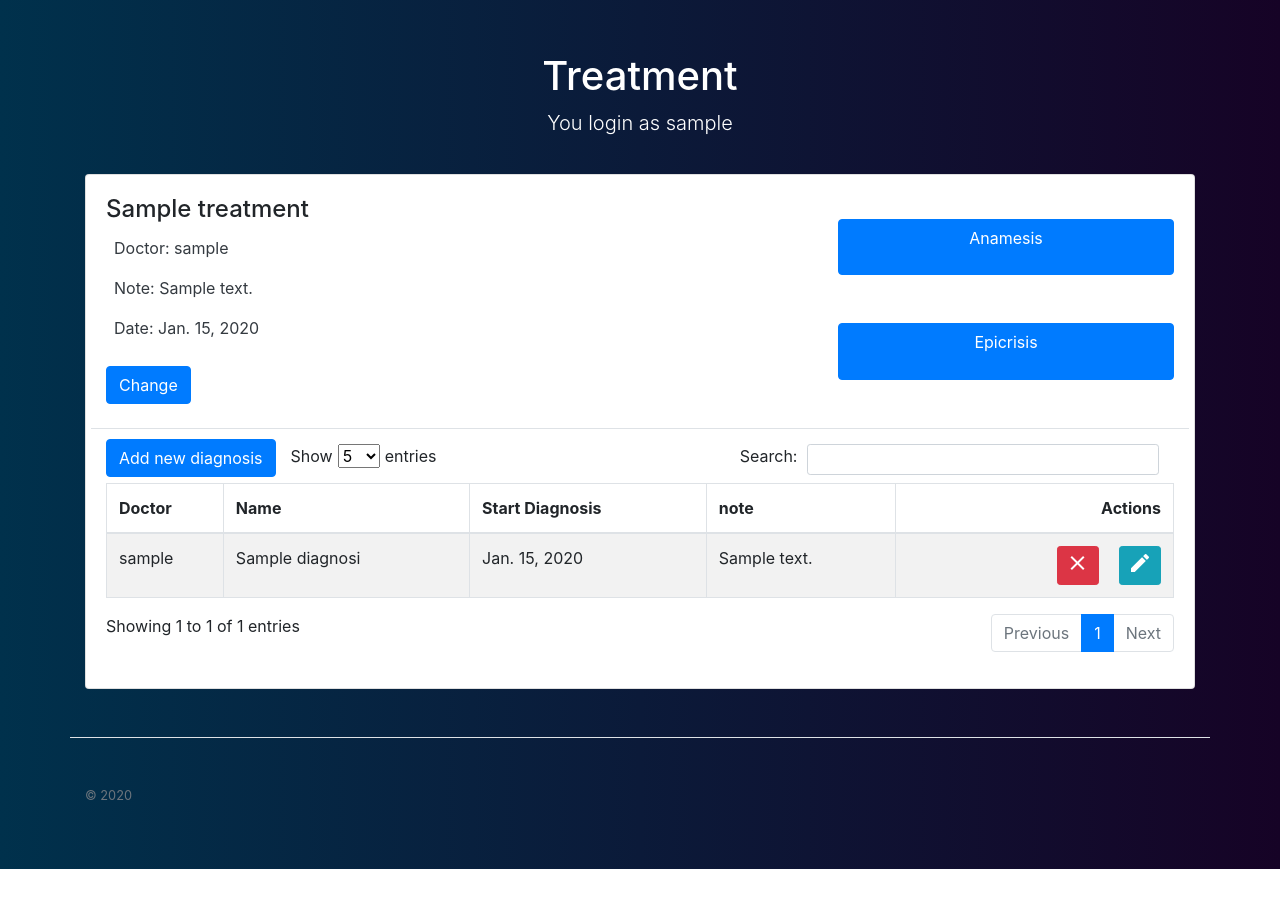
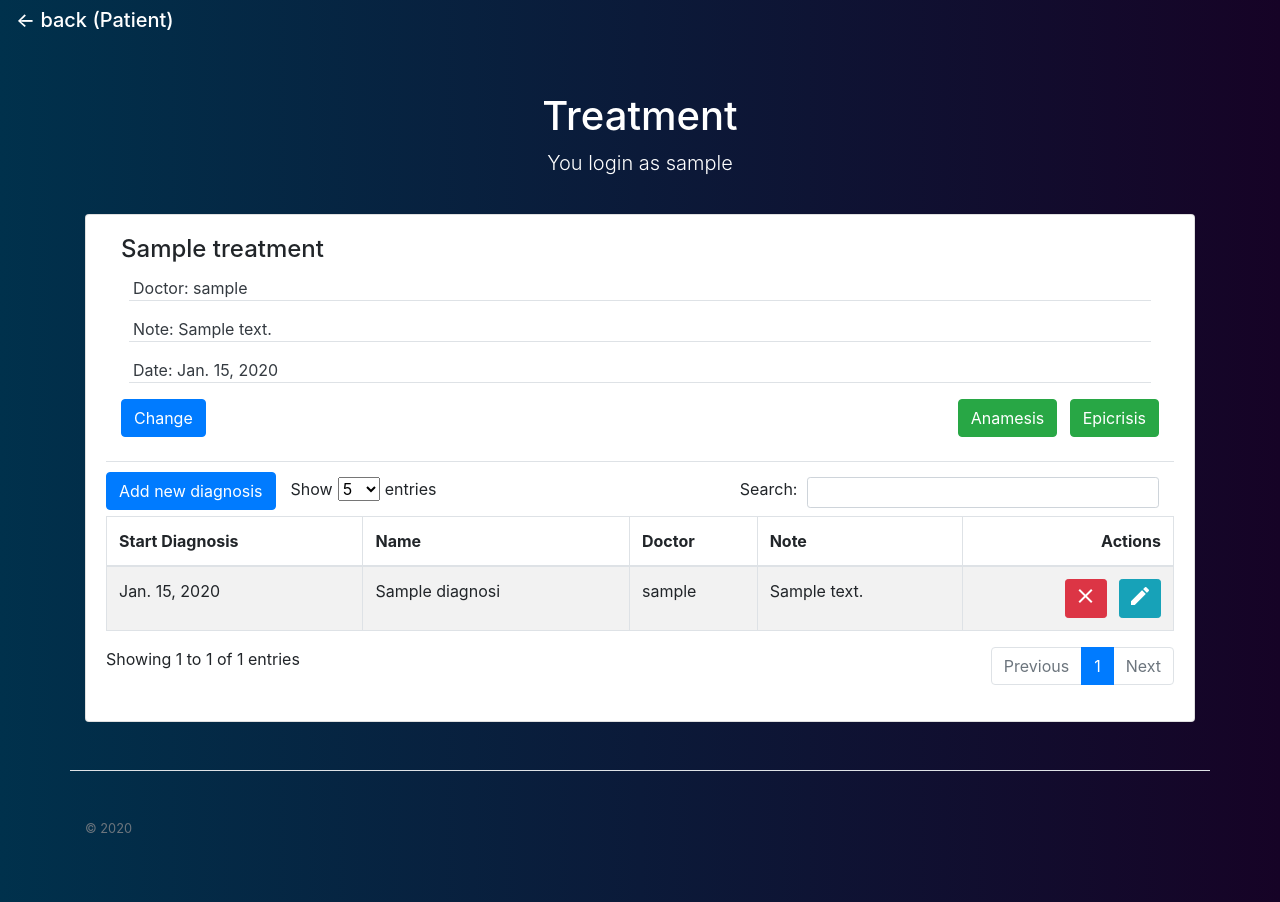
Before and after one commit to VLco/PsichoDiagnosis, a Django app: a page that uses core/templates/core/view_treatment.html in a window 1280 px wide. Shown: the part 56-958 px from the top of the page. Before the commit the page ends 925 px from the top, so only its background shows below. Run offline with Django 3.2, Linux system fonts and the light colour scheme; tables that the repository leaves empty hold one stand-in row (values such as "Sample post"); some libraries are stand-ins or nearby versions.

Commit message:
Исправление страниц пациента

```diff
--- a/core/forms.py
+++ b/core/forms.py
@@ -274,10 +274,10 @@ class uDoctorSymptomForm(forms.Form):
     uqnote.widget.attrs.update({'class': 'form-control'})
 
 class formTreatment(forms.Form):
+    date = forms.DateField(initial=date.today())
+    name = forms.CharField()
     doctor = forms.ModelChoiceField(queryset=Doctor.objects.all(), to_field_name="login")
-    name = forms.CharField(required="")
     note = forms.CharField(required="")
-    date = forms.DateField(required=False)
 
     doctor.widget.attrs.update({'class': 'form-control'})
     name.widget.attrs.update({'class': 'form-control'})
@@ -285,15 +285,15 @@ class formTreatment(forms.Form):
     date.widget.attrs.update({'class': 'form-control'})
 
 class formDiagnosis(forms.Form):
-    doctor = forms.ModelChoiceField(queryset=Doctor.objects.all(), to_field_name="login")
-    name = forms.CharField(required="")
-    note = forms.CharField(required="")
-    start_diagnosis = forms.DateField(required=False)
+    di_start_diagnosis = forms.DateField(initial=date.today(),  label="Start Diagnosis")
+    di_name = forms.CharField(label="Name")
+    di_doctor = forms.ModelChoiceField(queryset=Doctor.objects.all(), to_field_name="login", label="Doctor")
+    di_note = forms.CharField(required="", label="Note")
 
-    doctor.widget.attrs.update({'class': 'form-control'})
-    name.widget.attrs.update({'class': 'form-control'})
-    note.widget.attrs.update({'class': 'form-control'})
-    start_diagnosis.widget.attrs.update({'class': 'form-control'})
+    di_doctor.widget.attrs.update({'class': 'form-control'})
+    di_name.widget.attrs.update({'class': 'form-control'})
+    di_note.widget.attrs.update({'class': 'form-control'})
+    di_start_diagnosis.widget.attrs.update({'class': 'form-control'})
 
 class formForm(forms.Form):
     name = forms.CharField()
@@ -305,18 +305,17 @@ class formForm(forms.Form):
     dateForm.widget.attrs.update({'class': 'form-control'})
 
 class formAnamesis(forms.Form):
-    diagnos = forms.ModelChoiceField(Diagnos.objects.all(), to_field_name="Name", required=True)
-
+    diagnos = forms.ModelChoiceField(Diagnos.objects.all(), required=True)
     diagnos.widget.attrs.update({'class': 'form-control'})
 
 
 class formEpicrisis(forms.Form):
-    referral = forms.CharField()
-    therapy = forms.CharField()
-    disability = forms.CharField()
+    referral = forms.CharField(required=False)
+    therapy = forms.CharField(required=False)
+    disability = forms.CharField(required=False)
     hospitalization = forms.DateField(required=False)
-    hospitalDischarge = forms.DateField(required=True, initial=date.today())
-    is_over = forms.BooleanField(label="Is over")
+    hospitalDischarge = forms.DateField(required=False, initial=date.today())
+    is_over = forms.BooleanField(label="Is over", required=False)
 
     referral.widget.attrs.update({'class': 'form-control'})
     therapy.widget.attrs.update({'class': 'form-control'})
--- a/core/templates/core/view_form.html
+++ b/core/templates/core/view_form.html
@@ -2,7 +2,9 @@
 {% block title %}Questionary{% endblock %}
 
 {% block content %}
-<div class="d-flex justify-content-center mt-3">
+<a type="button" rel="tooltip" href="{% url 'view_diagnosis' patient.id user.login treatment.id diagnosis.id %}" class="ml-3 mt-2 h5 text-white" data-original-title="" title="">&#8592; back (Diagnosis)</a>
+
+<div class="d-flex justify-content-center mt-1">
     <div class="col-md-7 mb-1 mt-1 text-white text-center ">
         <div class="container">
             <h1 class="jumbotron-heading">Questionary</h1>
@@ -97,7 +99,7 @@
         $('#id_idSymRow').hide();
         $('#id_idSymId').hide();
         $('#id_idForm').hide();
-        $('#id_idForm').val({{ form.id }});
+        $('#id_idForm').val("{{ form.id }}");
         $("#id_uqidSymRow").hide();
         $("#id_uqidSymId").hide();
         $("#id_uqidForm").hide();
--- a/core/templates/core/view_treatment.html
+++ b/core/templates/core/view_treatment.html
@@ -2,6 +2,9 @@
 {% load tags %}
 {% block title %}Treatment view{% endblock %}
 {% block content %}
+
+<a type="button" rel="tooltip" href="{% url 'view_patient_records' patient.id login %}" class="ml-3 mt-2 h5 text-white" data-original-title="" title="">&#8592; back (Patient)</a>
+
     <div class="d-flex justify-content-center mt-5">
         <div class="col-md-7 mb-1 mt-1 text-white text-center ">
             <div class="container">
@@ -15,21 +18,29 @@
 
         <div class="card">
             <div class="card-body">
-                <div class="row border-bottom pb-4">
-                    <div class="col-8">
+                <div class=" border-bottom pb-4">
+                    <div class="container">
                         <h4 class="card-title">{{ treatment.Name }}</h4>
-                        <p class="card-text text-dark mx-2">Doctor: {{ treatment.Doctor }}</p>
-                        <p class="card-text text-dark mx-2">Note: {{ treatment.Note }}</p>
-                        <p class="card-text text-dark mx-2">Date: {{ treatment.Date }}</p>
+                        <p class="card-text text-dark mx-2 border-bottom pl-1">Doctor: {{ treatment.Doctor }}</p>
+                        <p class="card-text text-dark mx-2 border-bottom pl-1">Note: {{ treatment.Note }}</p>
+                        <p class="card-text text-dark mx-2 border-bottom pl-1">Date: {{ treatment.Date }}</p>
+                        <div class="d-flex justify-content-between">
                             <a id="diagnos_btn" href="" data-toggle="modal" data-target="#change"
-                           class="btn btn-primary btn-xs pull-left add-elem">Сhange</a>
+                                class="btn btn-primary mr-5">Сhange</a>
+                            <div>
+                                <a id="diagnos_btn" href="" data-toggle="modal" data-target="#anamesis"
+                                class="btn btn-success mr-2">Anamesis</a>
+                                <a id="diagnos_btn" href="" data-toggle="modal" data-target="#epicrisis"
+                                    class="btn btn-success ">Epicrisis</a>
                             </div>
-                    <div class="col-4 d-flex flex-column">
-                        <a id="diagnos_btn" href="" data-toggle="modal" data-target="#anamesis"
-                           class="btn btn-primary  flex-fill my-4 ">Anamesis</a>
-                        <a id="diagnos_btn" href="" data-toggle="modal" data-target="#epicrisis"
-                           class="btn btn-primary add-elem flex-fill my-4 ">Epicrisis</a>
+
+
                         </div>
+
+
+                    </div>
+
+
 
                 </div>
 
@@ -40,28 +51,29 @@
                             <thead>
                             <tr>
                                 <a id="diagn_btn" href="" data-toggle="modal" data-target="#add_diagn"
-                                   class="btn btn-primary btn-xs pull-left add-elem">Add new diagnosis</a>
+                                   class="btn btn-primary btn-xs pull-left add-elem">Add new diagnosis
+                                </a>
+                                <th>Start Diagnosis</th>
+                                <th>Name</th>
                                 <th>Doctor</th>
-                                <th>Name</th>
-                                <th>Start Diagnosis</th>
-                                <th>note</th>
+                                <th>Note</th>
                                 <th class="text-right">Actions</th>
                             </tr>
                             </thead>
                             <tbody>
                             {% for diagn in listD %}
                                 <tr>
+                                    <td>{{ diagn.StartDiagnosis }}</td>
+                                    <td>{{ diagn.Name }}</td>
                                     <td>{{ diagn.Doctor }}</td>
-                                    <td>{{ diagn.Name }}</td>
-                                    <td>{{ diagn.StartDiagnosis }}</td>
                                     <td>{{ diagn.Note }}</td>
                                     <td class="td-actions text-right">
-                                        <a class="btn btn-danger btn-just-icon btn-sm delete mr-3"
+                                        <a class="btn btn-danger btn-just-icon btn-sm delete mr-2"
                                             href="{% url 'delete_diagnosis' patient.id user.login treatment.id diagn.id %}">
                                             <i class="material-icons">close</i>
                                         </a>
                                         <a class="btn btn-info btn-just-icon btn-sm"
-                                           href="{% url "view_diagnosis" patient.id user.login treatment.id diagn.id %}">
+                                           href="{% url 'view_diagnosis' patient.id user.login treatment.id diagn.id %}">
                                             <i class="material-icons">edit</i>
                                         </a>
                                     </td>
@@ -79,7 +91,7 @@
         </div>
     </div>
 
-    <form class="add-form" data-db="changes" method="POST">
+    <form id="form_change" class="add-form" data-db="changes" method="POST">
         <div id="change" class="modal" tabindex="0" role="dialog">
             <div class="modal-dialog" role="document">
                 <div class="modal-content">
@@ -89,8 +101,9 @@
                             <span aria-hidden="true">&times;</span>
                         </button>
                     </div>
-                    <div class="modal-body">
-                        {% csrf_token %} {{ formTreatment }}
+                    <div class="modal-body container d-flex flex-column">
+                        {% csrf_token %}
+                        {{ formTreatment }}
                     </div>
                     <div class="modal-footer">
                         <button type="button" class="btn btn-secondary" data-dismiss="modal">Close</button>
@@ -102,7 +115,7 @@
     </form>
 
 
-    <form class="add-form" data-db="changes" method="POST">
+    <form id="form_anamesis" class="add-form" data-db="changes" method="POST">
         <div id="anamesis" class="modal" tabindex="0" role="dialog">
             <div class="modal-dialog" role="document">
                 <div class="modal-content">
@@ -112,23 +125,13 @@
                             <span aria-hidden="true">&times;</span>
                         </button>
                     </div>
-                    <div class="modal-body">
-                        {% if anamesis is 0 %}
-                            {% csrf_token %} {{ formAnamesis }}
-                        {% else %}
-                            <h4 class="card-title">Anamesis for {{ treatment.Record.FIO }}.
-                                Treatment {{ treatment.Name }}</h4>
-                            <p class="card-text text-dark mx-2">Diagnos: {{ anamesis.Diagnos.Name }}</p>
-                            <p class="card-text text-dark mx-2">Description diagnos
-                                : {{ anamesis.Diagnos.Description }}</p>
-
-                        {% endif %}
+                    <div class="modal-body container d-flex flex-column">
+                        {% csrf_token %}
+                        {{ formAnamesis }}
                     </div>
                     <div class="modal-footer">
                         <button type="button" class="btn btn-secondary" data-dismiss="modal">Close</button>
-                        {% if anamesis is 0 %}
                         <button type="submit" class="btn btn-primary" name="anamesis">Save</button>
-                        {% endif %}
                     </div>
                 </div>
             </div>
@@ -136,7 +139,7 @@
     </form>
 
 
-    <form class="add-form" data-db="changes" method="POST">
+    <form id="form_epicrisis" class="add-form" data-db="changes" method="POST">
         <div id="epicrisis" class="modal" tabindex="0" role="dialog">
             <div class="modal-dialog" role="document">
                 <div class="modal-content">
@@ -147,35 +150,19 @@
                         </button>
                     </div>
                     <div class="modal-body">
-
-                        {% if epicrisis is 0 %}
-                            {% csrf_token %} {{ formEpicrisis }}
-                        {% else %}
-                            <h4 class="card-title">Epicrisis for {{ treatment.Record.FIO }}.
-                                Treatment {{ treatment.Name }}</h4>
-                            <p class="card-text text-dark mx-2">Refrral: {{ epicrisis.Referral }}</p>
-                            <p class="card-text text-dark mx-2">Therapy: {{ epicrisis.Therapy }}</p>
-                            <p class="card-text text-dark mx-2">Disability: {{ epicrisis.Disability }}</p>
-                            <p class="card-text text-dark mx-2">Hospitalization: {{ epicrisis.Hospitalization }}</p>
-                            <p class="card-text text-dark mx-2">HospitalDischarge: {{ epicrisis.HospitalDischarge }}</p>
-                            <p class="card-text text-dark mx-2">Hospitalization: {{ epicrisis.Hospitalization }}</p>
-                            <p class="card-text text-dark mx-2">IsOver: {% if epicrisis.IsOver is 0 %}no{% else %}yes{% endif %}</p>
-
-                        {% endif %}
-
+                            {% csrf_token %}
+                            {{ formEpicrisis }}
                     </div>
                     <div class="modal-footer">
                         <button type="button" class="btn btn-secondary" data-dismiss="modal">Close</button>
-                        {% if epicrisis is 0 %}
                         <button type="submit" class="btn btn-primary" name="anamesis">Save</button>
-                        {% endif %}
                     </div>
                 </div>
             </div>
         </div>
     </form>
 
-    <form id="form_add" class="add-form" data-db="records" method="POST">
+    <form id="form_diagnosis" class="add-form" data-db="records" method="POST">
         <div id="add_diagn" class="modal" tabindex="0" role="dialog">
             <div class="modal-dialog" role="document">
                 <div class="modal-content">
@@ -185,8 +172,9 @@
                             <span aria-hidden="true">&times;</span>
                         </button>
                     </div>
-                    <div class="modal-body">
-                        {% csrf_token %} {{ formDiagnosis }}
+                    <div class="modal-body container d-flex flex-column">
+                        {% csrf_token %}
+                        {{ formDiagnosis }}
                     </div>
                     <div class="modal-footer">
                         <button type="button" class="btn btn-secondary" data-dismiss="modal">Close</button>
@@ -199,6 +187,8 @@
 
 
     <script>
+
+        $(document).ready(function() {
             $('#diagn_table').DataTable({
                 "aLengthMenu": [
                     [5, 10, 25, -1],
@@ -206,6 +196,18 @@
                 ]
             });
 
+            $('#id_di_doctor').select2({
+                dropdownParent: $("#add_diagn")
+            });
+
+            $('#id_diagnos').select2({
+                dropdownParent: $("#anamesis")
+            });
+
+            $('#id_doctor').select2({
+                dropdownParent: $("#change")
+            });
+        });
 
     </script>
     <style>
--- a/core/views.py
+++ b/core/views.py
@@ -1086,7 +1086,7 @@ def delete_syndrom(request):
             error=0
     return HttpResponse(error)
 
-
+##Пациент
 def patient_records(request,login):
     records = PatientRecord.objects.all()
     global g_login
@@ -1172,7 +1172,7 @@ def view_patient_records(request, id, login):
     patient = PatientRecord.objects.get(id=id)
     treatment = Treatment.objects.filter(Record=patient)
     if request.method != "POST":
-        form = formTreatment()
+        form = formTreatment(initial={'doctor':user})
     if request.method == "POST":
         formAdd = formTreatment(request.POST)
         if formAdd.is_valid():
@@ -1213,17 +1213,24 @@ def view_treatment(request, id_p, login, id_tr):
     anamesis = 0
     epicrisis = 0
     if request.method != "POST":
-        form = formDiagnosis()
-        formTr = formTreatment()
-        formAn = formAnamesis()
-        formEp = formEpicrisis()
+        form = formDiagnosis(initial={'di_doctor':treatment.Doctor})
+        formTr = formTreatment(initial={'date':treatment.Date, 'name':treatment.Name, 'doctor':treatment.Doctor, 'note':treatment.Note})
 
         if Anamesis.objects.filter(Treatment=treatment).exists():
             anamesis = Anamesis.objects.get(Treatment=treatment)
-
+            formAn = formAnamesis(initial={'diagnos':anamesis.Diagnos})
+        else:
+            formAn = formAnamesis()
 
         if Epicrisis.objects.filter(Treatment=treatment).exists():
             epicrisis = Epicrisis.objects.get(Treatment=treatment)
+            if epicrisis.IsOver == 0:
+                formEp = formEpicrisis(initial={'referral':epicrisis.Referral, 'therapy': epicrisis.Therapy, 'disability': epicrisis.Disability, 'hospitalization': epicrisis.Hospitalization, 'hospitalDischarge': epicrisis.HospitalDischarge, 'is_over': False})
+            else:
+                formEp = formEpicrisis(initial={'referral':epicrisis.Referral, 'therapy': epicrisis.Therapy, 'disability': epicrisis.Disability, 'hospitalization': epicrisis.Hospitalization, 'hospitalDischarge': epicrisis.HospitalDischarge, 'is_over': True})
+        else:
+            formEp = formEpicrisis()
+
 
     else:
         form = formDiagnosis(request.POST)
@@ -1233,11 +1240,11 @@ def view_treatment(request, id_p, login, id_tr):
         if form.is_valid() and "createDi" in request.POST:
             di = Diagnosis()
             di.Treatment = treatment
-            di.Doctor = Doctor.objects.get(login=request.POST.get('doctor'))
-            di.Name = request.POST.get('name')
-            di.Note = request.POST.get('note')
-            if request.POST.get('date', False):
-                di.StartDiagnosis = request.POST.get('date')
+            di.Doctor = Doctor.objects.get(login=request.POST.get('di_doctor'))
+            di.Name = request.POST.get('di_name')
+            di.Note = request.POST.get('di_note')
+            if request.POST.get('di_date', False):
+                di.StartDiagnosis = request.POST.get('di_date')
             di.save()
             return HttpResponseRedirect(reverse("view_treatment", args=[patient.id, user.login, treatment.id]))
 
@@ -1255,25 +1262,27 @@ def view_treatment(request, id_p, login, id_tr):
                 anamesis = Anamesis.objects.get(Treatment=treatment)
             else:
                 anamesis = Anamesis(Treatment=treatment)
-            anamesis.Diagnos = Diagnos.objects.get(Name=request.POST.get('diagnos'))
+            anamesis.Diagnos = Diagnos.objects.get(id=request.POST.get('diagnos'))
             anamesis.save()
             return HttpResponseRedirect(reverse("view_treatment", args=[patient.id, user.login, treatment.id]))
 
-        if formEp.is_valid() and "epicrisis" in request.POST:
+        if formEp.is_valid():
             if Epicrisis.objects.filter(Treatment=treatment).exists():
                 epicrisis = Epicrisis.objects.get(Treatment=treatment)
             else:
                 epicrisis = Epicrisis(Treatment=treatment)
             epicrisis.Referral = request.POST.get('referral')
             epicrisis.Therapy = request.POST.get('therapy')
-            epicrisis.IsOver = 1 if request.POST.get('is_over') is 'on' else 0
+            epicrisis.IsOver = 1 if request.POST.get('is_over') else 0
             epicrisis.Disability = request.POST.get('disability')
             if request.POST.get('hospitalization', False):
                 epicrisis.Hospitalization = request.POST.get('hospitalization')
             else:
                 epicrisis.Hospitalization = treatment.Date
+
             epicrisis.HospitalDischarge =request.POST.get('hospitalDischarge')
             epicrisis.save()
+            template = "core/view_treatment.html"
             return HttpResponseRedirect(reverse("view_treatment", args=[patient.id, user.login, treatment.id]))
 
     context = {
@@ -1288,6 +1297,7 @@ def view_treatment(request, id_p, login, id_tr):
         'formEpicrisis': formEp,
         'anamesis': anamesis,
         'epicrisis': epicrisis,
+        'id_p':login,
 
     }
     template = "core/view_treatment.html"
```
Also changed, not shown: core/templates/core/patient_record.html (+11 -4 lines), core/templates/core/view_diagnosis.html (+5 -3 lines), core/templates/core/view_patient.html (+28 -18 lines). Lines whose indentation alone changed are shown as unchanged.
